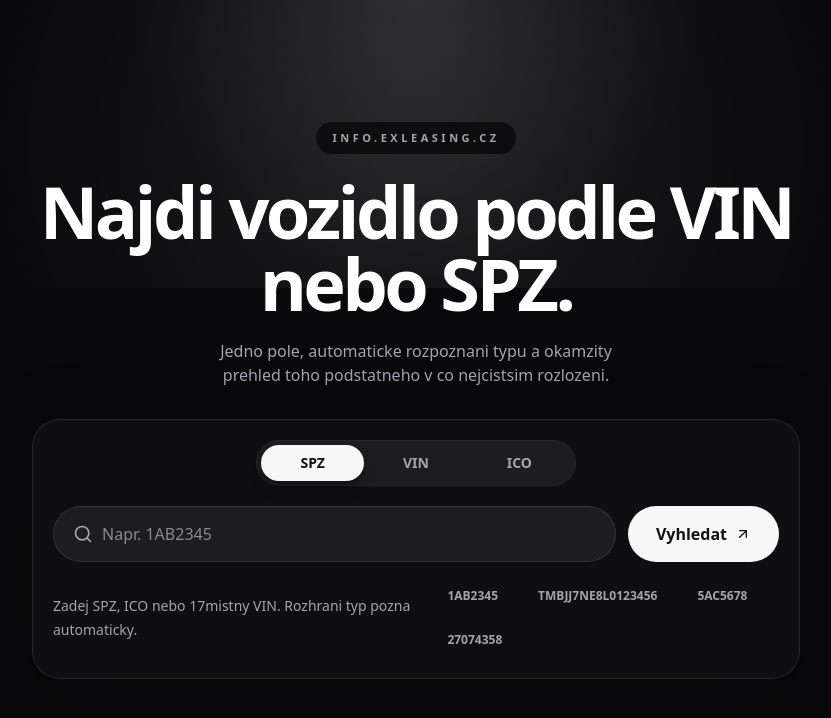
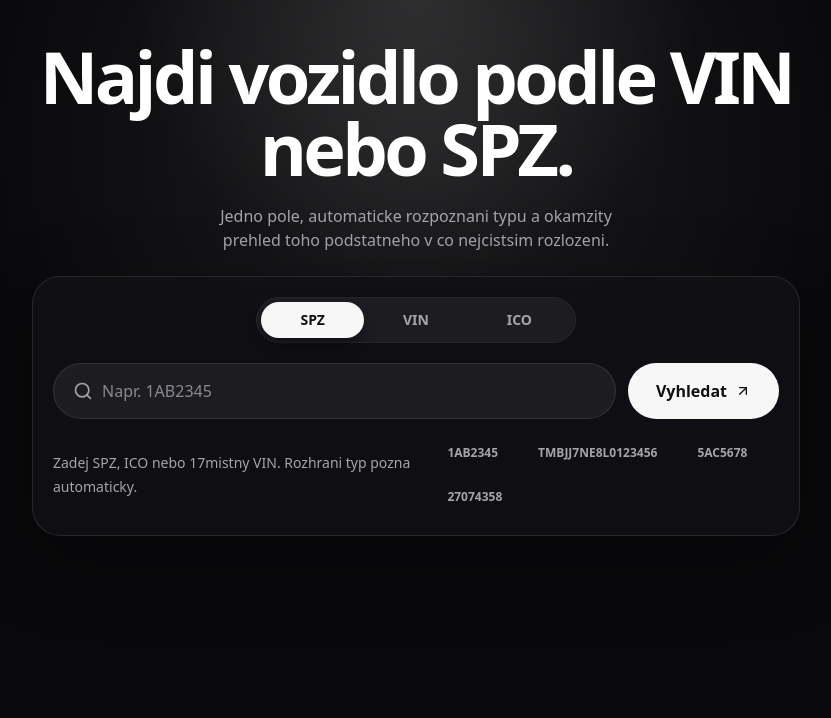
Before and after one commit to Emil-10/AutoInfo, a React (Vite) app: page / in a window 1280 px wide. Shown: the top 718 px of the page, without its empty margins (224-1055 px from the left). Built offline with nearby package versions, Linux system fonts and the light colour scheme.

Commit message:
Tighten hero spacing and remove site badge

```diff
--- a/src/App.jsx
+++ b/src/App.jsx
@@ -177,14 +177,11 @@ export default function App() {
       <main
         className={cn(
           "container relative z-10 flex flex-col transition-all duration-500",
-          hasSearched ? "gap-8 py-8" : "min-h-screen justify-center py-8"
+          hasSearched ? "gap-8 py-8" : "min-h-[72vh] justify-center py-4 sm:py-6"
         )}
       >
         <section className={cn("mx-auto w-full transition-all duration-500", hasSearched ? "max-w-5xl" : "max-w-3xl")}>
-          <div className="mb-8 text-center">
-            <div className="mb-5 inline-flex items-center rounded-full border border-border bg-background/80 px-4 py-2 text-[11px] font-semibold uppercase tracking-[0.32em] text-muted-foreground backdrop-blur">
-              info.exleasing.cz
-            </div>
+          <div className="mb-6 text-center">
             <h1 className={cn("mx-auto max-w-4xl font-semibold tracking-[-0.05em] text-white", hasSearched ? "text-4xl sm:text-5xl" : "text-5xl sm:text-7xl")}>
               Najdi vozidlo podle VIN nebo SPZ.
             </h1>
```
